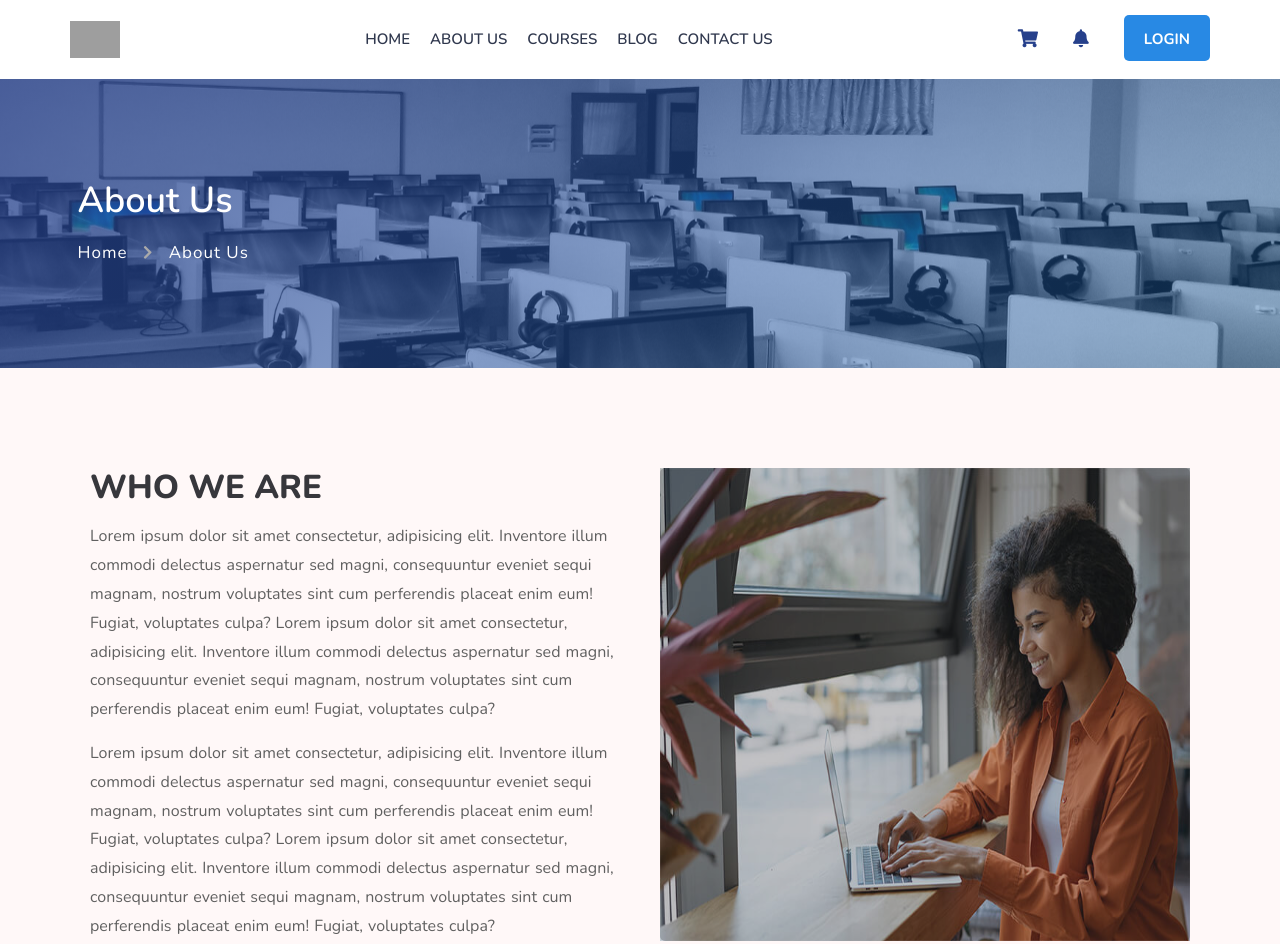
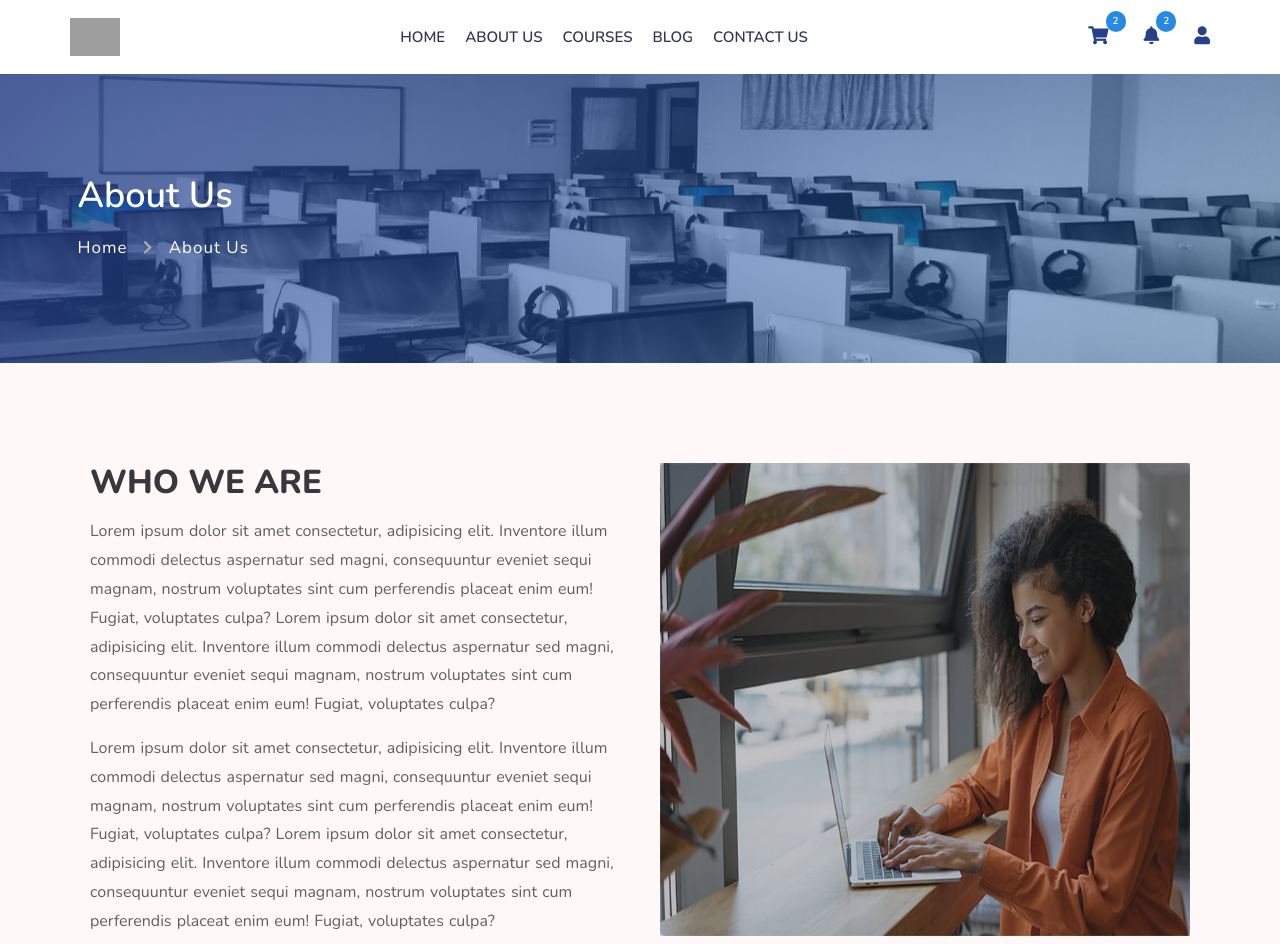
Before and after one commit to Jaseem-v/education, a website: page about.html in a window 1280 px wide. Shown: the top 944 px of the page. Drawn offline with nearby package versions, Linux system fonts and the light colour scheme; grey boxes are pictures that could not be loaded.

Commit message:
nav updated

```diff
--- a/about.html
+++ b/about.html
@@ -41,7 +41,7 @@
 </head>
 
 <body>
-    <!-- ---------nav-bar---------- -->
+   <!-- ---------nav-bar---------- -->
     <nav class="navigation " id="navbar">
         <div class="container navigation__content">
             <div class="overlay hidden"></div>
@@ -75,19 +75,25 @@
                 <li class="navigation__items ">
                     <a href="cart.html" class="navigation__link">
                         <i class="fa fa-shopping-cart"></i>
+                        <span class="navigation__cart-count">
+                            2
+                        </span>
                     </a>
                 </li>
                 <li class="navigation__items ">
                     <a href="contact.html" class="navigation__link">
                         <i class="fa fa-bell"></i>
+                        <span class="navigation__cart-count">
+                            2
+                        </span>
                     </a>
                 </li>
-                <li class="navigation__items  d-none">
-                    <a href="contact.html" class="navigation__link">
+                <li class="navigation__items">
+                    <a href="profile.html" class="navigation__link">
                         <i class="fa fa-user"></i>
                     </a>
                 </li>
-                <a href="login.html" class=" btn btn--contact">
+                <a href="login.html" class=" btn btn--contact d-none">
                     Login
                     <span></span>
                 </a>
```
Also changed, not shown: blog.html (+8 -2 lines), cart.html (+8 -2 lines), checkout.html (+8 -2 lines), contact.html (+8 -2 lines), course-single.html (+8 -2 lines), courses.html (+8 -2 lines), index.html (+1 -1 lines), login.html (+8 -2 lines), profile.html (+8 -2 lines), signup.html (+8 -2 lines), single-course.html (+8 -2 lines), workshops-1.html (+8 -2 lines).
